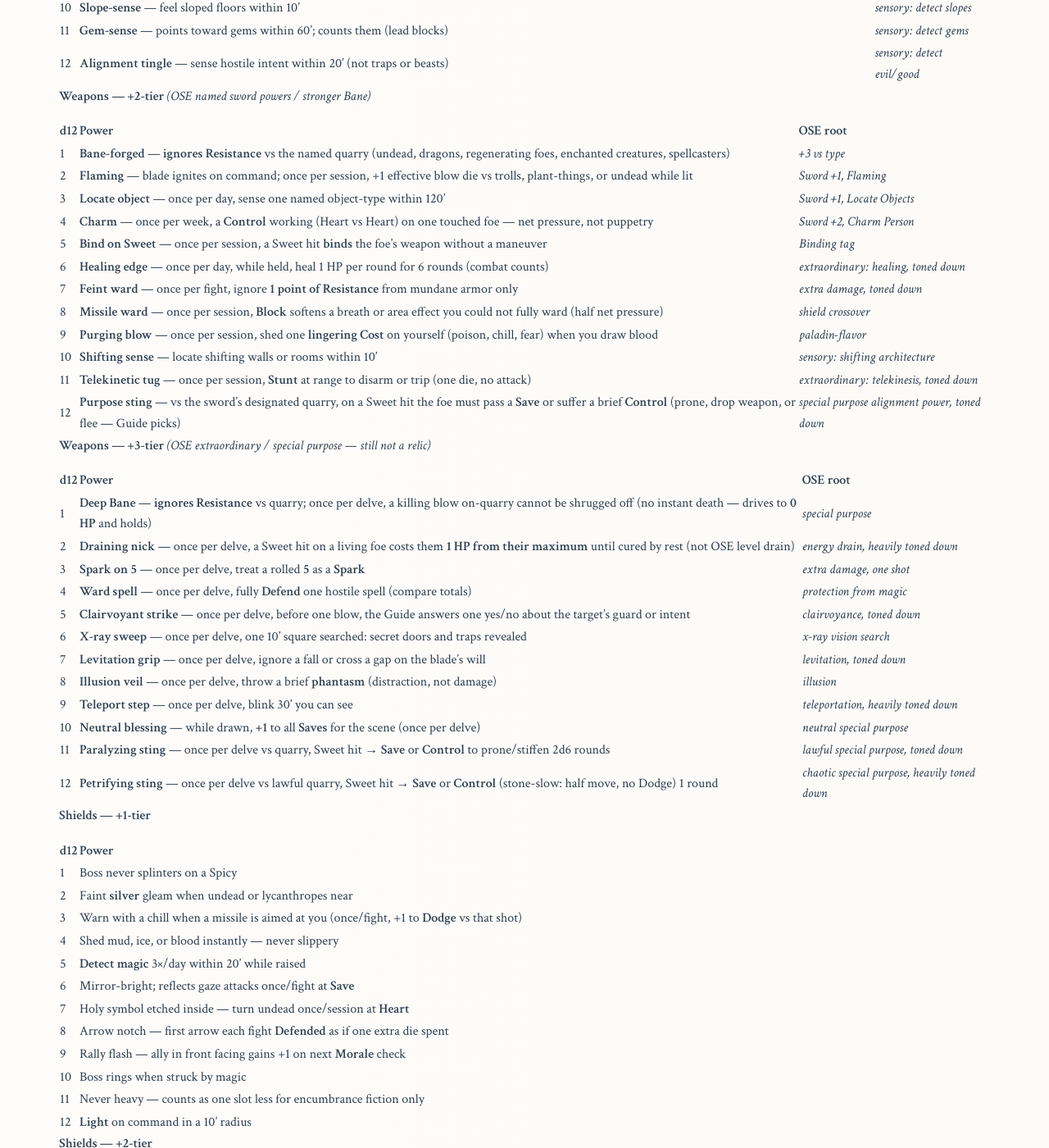
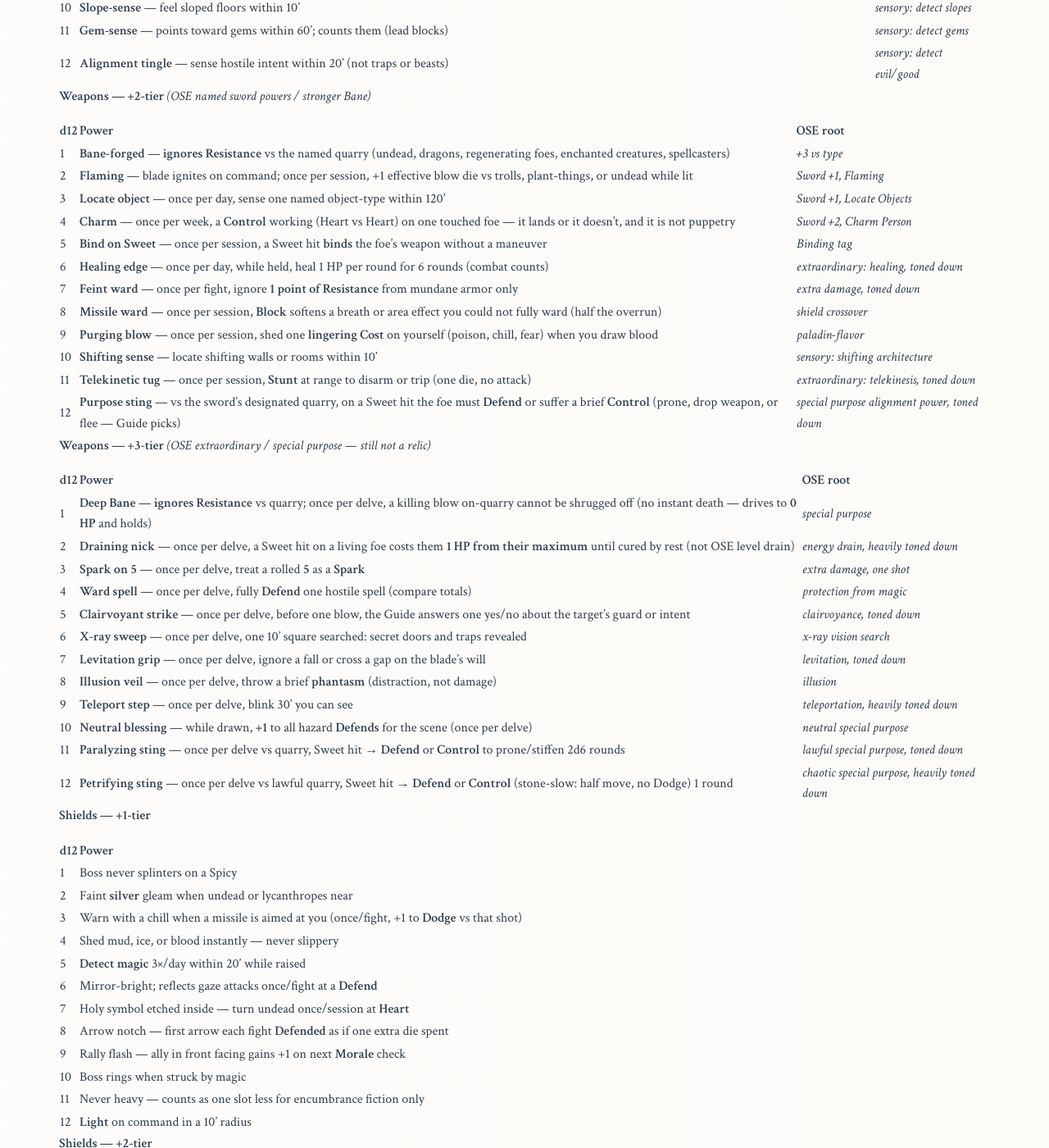
Before and after one commit to paulabrams/burners, a Jekyll site: the page built from burners-ose-conversions.md, in a window 1280 px wide and 1400 px high, scrolled down 8021 px. Shown: the whole window at 82% size. Built offline with Jekyll 4.4.1, drawn with Linux system fonts in a browser that asks for light colours; some web fonts are replaced; some of the changed text lies outside the part shown.

Commit message:
Publish local draft: align magic-item power tables with Defend/overrun terms

```diff
--- a/burners-ose-conversions.md
+++ b/burners-ose-conversions.md
@@ -276,15 +276,15 @@ Pick one per tier, or roll **d12** on the column. Re-roll duplicates. Route OSE
 | 1 | **Bane-forged** — **ignores Resistance** vs the named quarry (undead, dragons, regenerating foes, enchanted creatures, spellcasters) | *+3 vs type* |
 | 2 | **Flaming** — blade ignites on command; once per session, +1 effective blow die vs trolls, plant-things, or undead while lit | *Sword +1, Flaming* |
 | 3 | **Locate object** — once per day, sense one named object-type within 120' | *Sword +1, Locate Objects* |
-| 4 | **Charm** — once per week, a **Control** working (Heart vs Heart) on one touched foe — net pressure, not puppetry | *Sword +2, Charm Person* |
+| 4 | **Charm** — once per week, a **Control** working (Heart vs Heart) on one touched foe — it lands or it doesn't, and it is not puppetry | *Sword +2, Charm Person* |
 | 5 | **Bind on Sweet** — once per session, a Sweet hit **binds** the foe's weapon without a maneuver | *Binding tag* |
 | 6 | **Healing edge** — once per day, while held, heal 1 HP per round for 6 rounds (combat counts) | *extraordinary: healing, toned down* |
 | 7 | **Feint ward** — once per fight, ignore **1 point of Resistance** from mundane armor only | *extra damage, toned down* |
-| 8 | **Missile ward** — once per session, **Block** softens a breath or area effect you could not fully ward (half net pressure) | *shield crossover* |
+| 8 | **Missile ward** — once per session, **Block** softens a breath or area effect you could not fully ward (half the overrun) | *shield crossover* |
 | 9 | **Purging blow** — once per session, shed one **lingering Cost** on yourself (poison, chill, fear) when you draw blood | *paladin-flavor* |
 | 10 | **Shifting sense** — locate shifting walls or rooms within 10' | *sensory: shifting architecture* |
 | 11 | **Telekinetic tug** — once per session, **Stunt** at range to disarm or trip (one die, no attack) | *extraordinary: telekinesis, toned down* |
-| 12 | **Purpose sting** — vs the sword's designated quarry, on a Sweet hit the foe must pass a **Save** or suffer a brief **Control** (prone, drop weapon, or flee — Guide picks) | *special purpose alignment power, toned down* |
+| 12 | **Purpose sting** — vs the sword's designated quarry, on a Sweet hit the foe must **Defend** or suffer a brief **Control** (prone, drop weapon, or flee — Guide picks) | *special purpose alignment power, toned down* |
 
 **Weapons — +3-tier** *(OSE extraordinary / special purpose — still not a relic)*
 
@@ -299,9 +299,9 @@ Pick one per tier, or roll **d12** on the column. Re-roll duplicates. Route OSE
 | 7 | **Levitation grip** — once per delve, ignore a fall or cross a gap on the blade's will | *levitation, toned down* |
 | 8 | **Illusion veil** — once per delve, throw a brief **phantasm** (distraction, not damage) | *illusion* |
 | 9 | **Teleport step** — once per delve, blink 30' you can see | *teleportation, heavily toned down* |
-| 10 | **Neutral blessing** — while drawn, **+1** to all **Saves** for the scene (once per delve) | *neutral special purpose* |
-| 11 | **Paralyzing sting** — once per delve vs quarry, Sweet hit → **Save** or **Control** to prone/stiffen 2d6 rounds | *lawful special purpose, toned down* |
-| 12 | **Petrifying sting** — once per delve vs lawful quarry, Sweet hit → **Save** or **Control** (stone-slow: half move, no Dodge) 1 round | *chaotic special purpose, heavily toned down* |
+| 10 | **Neutral blessing** — while drawn, **+1** to all hazard **Defends** for the scene (once per delve) | *neutral special purpose* |
+| 11 | **Paralyzing sting** — once per delve vs quarry, Sweet hit → **Defend** or **Control** to prone/stiffen 2d6 rounds | *lawful special purpose, toned down* |
+| 12 | **Petrifying sting** — once per delve vs lawful quarry, Sweet hit → **Defend** or **Control** (stone-slow: half move, no Dodge) 1 round | *chaotic special purpose, heavily toned down* |
 
 **Shields — +1-tier**
 
@@ -312,7 +312,7 @@ Pick one per tier, or roll **d12** on the column. Re-roll duplicates. Route OSE
 | 3 | Warn with a chill when a missile is aimed at you (once/fight, +1 to **Dodge** vs that shot) |
 | 4 | Shed mud, ice, or blood instantly — never slippery |
 | 5 | **Detect magic** 3×/day within 20' while raised |
-| 6 | Mirror-bright; reflects gaze attacks once/fight at **Save** |
+| 6 | Mirror-bright; reflects gaze attacks once/fight at a **Defend** |
 | 7 | Holy symbol etched inside — turn undead once/session at **Heart** |
 | 8 | Arrow notch — first arrow each fight **Defended** as if one extra die spent |
 | 9 | Rally flash — ally in front facing gains +1 on next **Morale** check |
@@ -325,7 +325,7 @@ Pick one per tier, or roll **d12** on the column. Re-roll duplicates. Route OSE
 | d12 | Power |
 |---|---|
 | 1 | **Block** once/session extends to an ally behind you without spending an attack |
-| 2 | **Block** softens a breath or area effect at half net pressure |
+| 2 | **Block** softens a breath or area effect at half the overrun |
 | 3 | **Bane-rim** — **ignores Resistance** for one Block vs the named quarry |
 | 4 | Once/session, **bind** an attacker's weapon on a successful **Block** |
 | 5 | Once/session, **Stunt** shove without spending an attack (foe your size or less) |
@@ -342,7 +342,7 @@ Pick one per tier, or roll **d12** on the column. Re-roll duplicates. Route OSE
 | d12 | Power |
 |---|---|
 | 1 | Comfortable as cloth — no **fatigue** tick from the harness alone |
-| 2 | **Fire-kind** — resist mundane fire; first burn each fight −1 net pressure |
+| 2 | **Fire-kind** — resist mundane fire; first burn each fight −1 overrun |
 | 3 | **Cold-kind** — first cold/chill **Cost** each delve halved |
 | 4 | Quiet — no penalty to stealth from armor noise |
 | 5 | **Detect evil/good** within 10' while worn |
```
